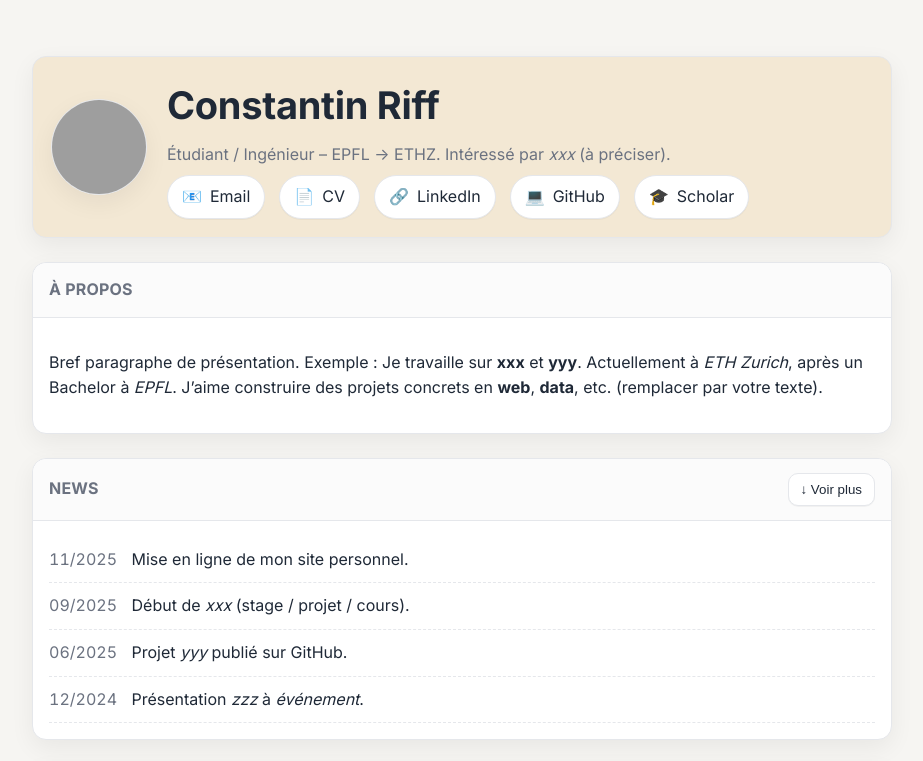
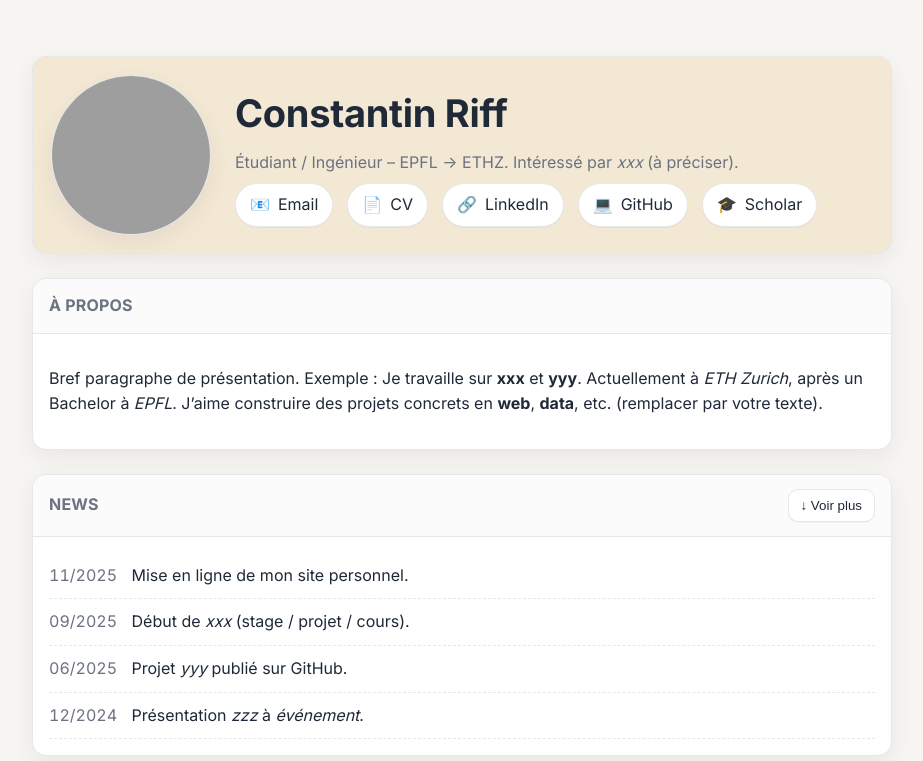
Before and after one commit to coriff/WebPagePerso, a plain HTML site: page index.html in a window 1280 px wide. Shown: the top 761 px of the page, without its empty margins (178-1101 px from the left). Drawn offline with Linux system fonts and the light colour scheme; grey boxes are pictures that could not be loaded.

Commit message:
Augmenter la taille de l'avatar

```diff
--- a/style.css
+++ b/style.css
@@ -24,8 +24,8 @@
 a:focus-visible { outline: 3px solid var(--accent); outline-offset: 2px; border-radius: 6px; }
     .wrap { max-width: var(--maxw); padding: 32px 20px 80px; margin: 0 auto; }
 
-    header.profile { display: grid; grid-template-columns: 220px 1fr; grid-gap: 28px; align-items: center; margin-top: 32px; }
-    .avatar { width: 220px; height: 220px; border-radius: 50%; background: #fafaf9; border: 1px solid var(--border); box-shadow: var(--shadow); object-fit: cover; }
+header.profile { display: grid; grid-template-columns: 160px 1fr; grid-gap: 28px; align-items: center; margin-top: 32px; }
+.avatar { width: 160px; height: 160px; border-radius: 50%; background: #fafaf9; border: 1px solid var(--border); box-shadow: var(--shadow); object-fit: cover; }
     h1 { font-size: 32px; margin: 0 0 6px; letter-spacing: -0.3px; }
     .tagline { color: var(--muted); margin: 2px 0 2px; }
     .links { display: flex; flex-wrap: wrap; gap: 10px 14px; margin-top: 8px; }
@@ -67,11 +67,11 @@ a:focus-visible { outline: 3px solid var(--accent); outline-offset: 2px; border-
 
 /* Light theme enhancements */
 header.profile {
-  display: grid; grid-template-columns: 96px 1fr; grid-gap: 20px; align-items: center; margin-top: 24px;
+  display: grid; grid-template-columns: 160px 1fr; grid-gap: 24px; align-items: center; margin-top: 24px;
   background: var(--hero); border: 1px solid var(--border); border-radius: var(--radius);
   box-shadow: var(--shadow); padding: 18px;
 }
-.avatar { width: 96px; height: 96px; border-radius: 50%; border: 1px solid var(--border); box-shadow: var(--shadow); object-fit: cover; }
+.avatar { width: 160px; height: 160px; border-radius: 50%; border: 1px solid var(--border); box-shadow: var(--shadow); object-fit: cover; }
 h1 { color: var(--text); }
 .tagline { color: var(--muted); }
 .links { display: flex; flex-wrap: wrap; gap: 10px 14px; margin-top: 8px; }
```
